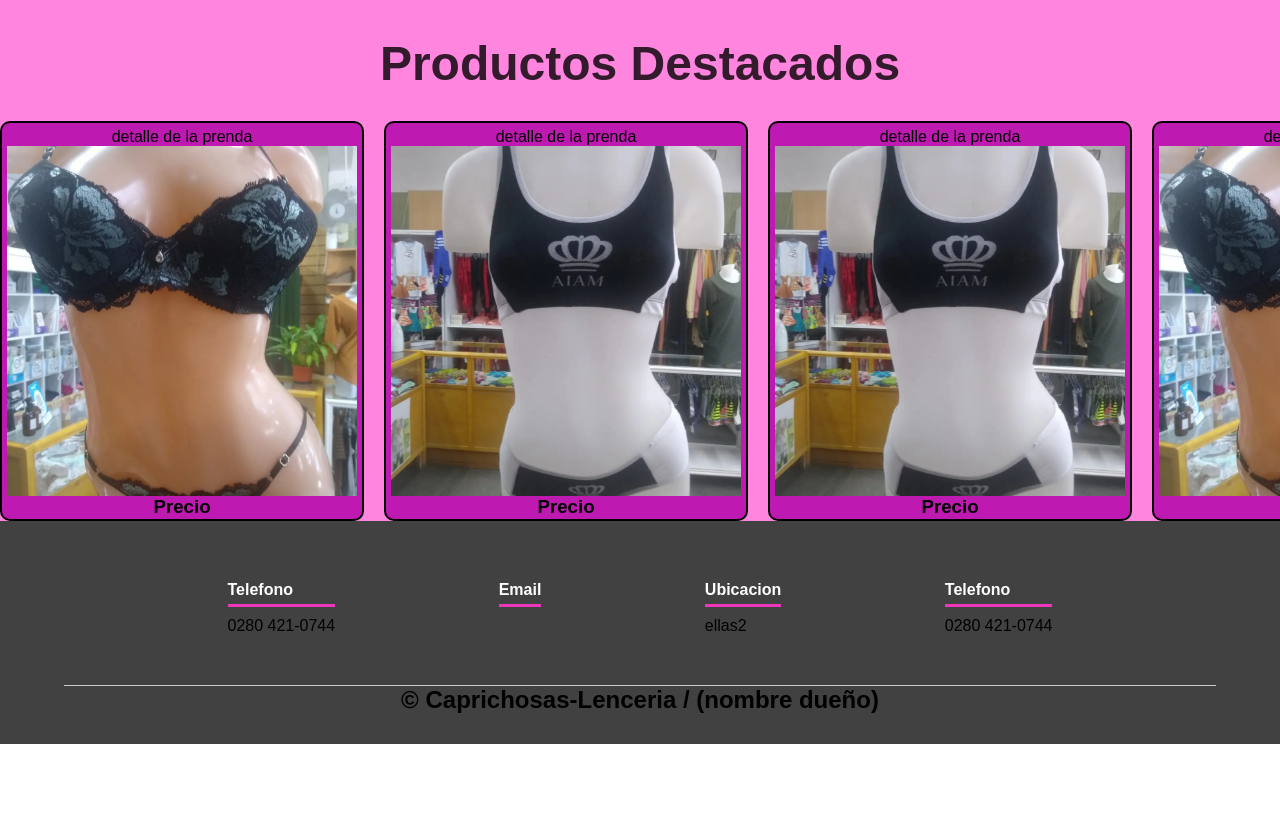
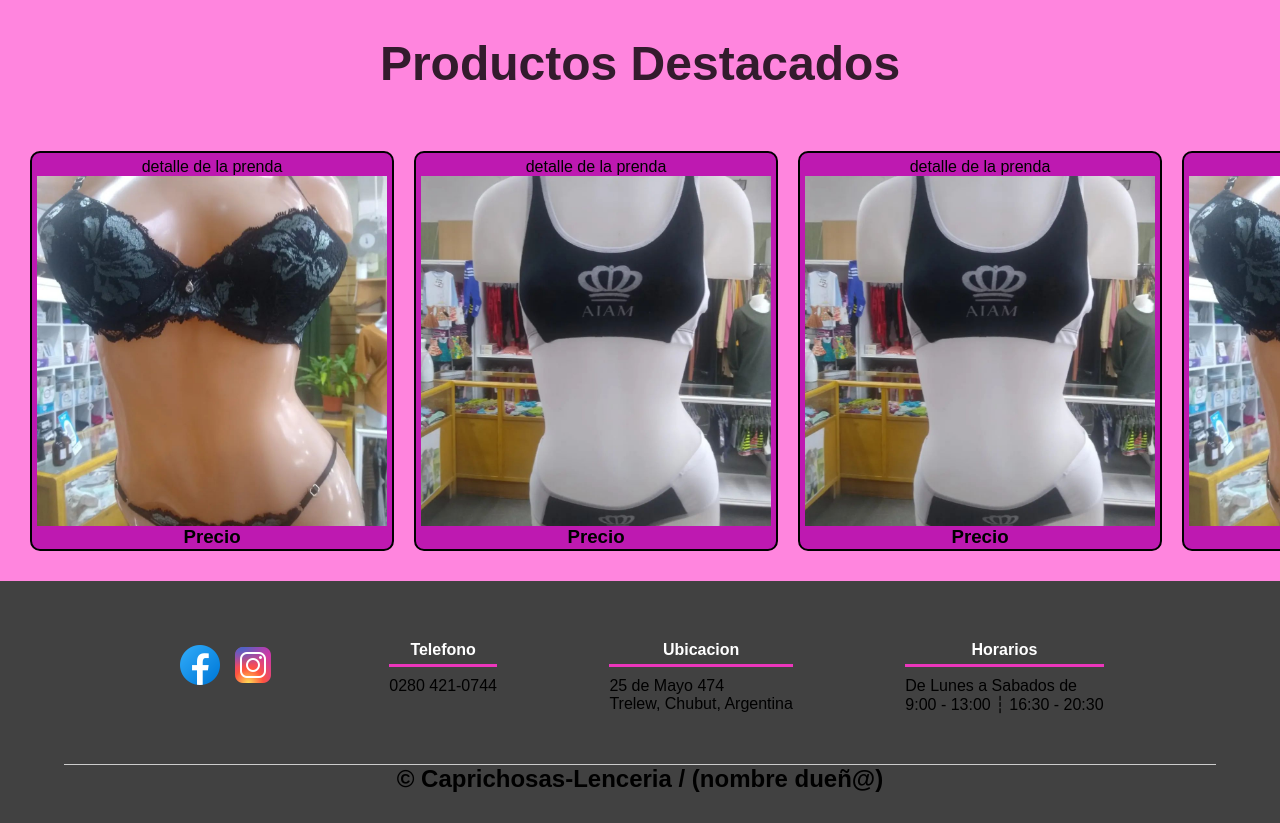
Before and after one commit to emilianocampos/Lnec, a plain HTML site: page index.html in a window 1280 px wide. Shown: the part 1020-1843 px from the top of the page. Before the commit the page ends 1764 px from the top, so only its background shows below. Drawn offline with Linux system fonts and the light colour scheme.

Commit message:
2nda actualizacion

```diff
--- a/css/estilos.css
+++ b/css/estilos.css
@@ -119,6 +119,7 @@ main {
     display: flex;
     overflow: auto;
     gap: 20px;
+    padding: 30px;
 }
 
 
@@ -156,3 +157,29 @@ footer {
     display: flex;
     justify-content: center;
 }
+
+.lol {
+    transition-duration: 2s;
+}
+
+.lol:hover {
+
+    transform: rotate(360deg);
+    border-radius: 15px;
+
+
+}
+
+.lil {
+    transition-duration: 2s;
+}
+
+.lil:hover {
+    transform: rotate(360deg);
+    border-radius: 15px;
+
+}
+
+ h4{
+    text-align: center;
+ }
--- a/index.html
+++ b/index.html
@@ -15,8 +15,8 @@
 
         <nav class="nav">
             <a href="./index.html">INICIO</a>
+            <a href="#">PRODUCTOS</a>
             <a href="#">UBICACION</a>
-            <a href="#">CONTACTO</a>
         </nav>
         <div class="wave" style="height: 150px; overflow: hidden;"><svg viewBox="0 0 500 150" preserveAspectRatio="none"
                 style="height: 100%; width: 100%;">
@@ -27,13 +27,15 @@
 
     </header>
     <main>
+
         <section class="contenedorpadre">
             <article>
-                <h2 class="titulo">Sobre nosotros</h2>
+                <h2 class="titulo">Sobre nosotros:</h2>
                 <p class="p">Lorem ipsum dolor sit amet consectetur adipisicing elit. Non magni nesciunt deleniti recusandae
                     eligendi iste, cumque ea sint incidunt nostrum distinctio aut pariatur fuga suscipit laborum
                     blanditiis tempore neque exercitationem?</p>
             </article>
+
         </section>
         <h1 class="tituloa">Productos Destacados</h1>
                 <div class="card">
@@ -66,27 +68,29 @@
     </main>
     <footer>
         <div class="contenedorfooter">
+            <div>
+                <a href="https://www.facebook.com/Caprichosas-lenceria-539794593094025"><img src="./img/icons8-facebook-nuevo-48.png" alt=""
+                        class="lol"></a>
+                <a href="https://www.instagram.com/caprichosaslenceria1/"><img src="./img/icons8-instagram-48.png" alt=""
+                        class="lil"></a>
+                        <a href=""></a>
+            </div>
             <div class="conterfoot">
                 <h4>Telefono</h4>
                 <p>0280 421-0744</p>
             </div>
-
             <div class="conterfoot">
-                <h4>Email</h4>
-                <p></p>
+                <h4>Ubicacion</h4>
+                <p>25 de Mayo 474 <br>Trelew, Chubut, Argentina</p>
             </div>
 
             <div class="conterfoot">
-                <h4>Ubicacion</h4>
-                <p>ellas2</p>
+                <h4>Horarios</h4>
+                <p>De Lunes a Sabados de <br> 9:00 - 13:00 ┆ 16:30 - 20:30</p>
             </div>
 
-            <div class="conterfoot">
-                <h4>Telefono</h4>
-                <p>0280 421-0744</p>
-            </div>
         </div>
-        <h2 class="titlefinal">&copy; Caprichosas-Lenceria / (nombre dueño)</h2>
+        <h2 class="titlefinal">&copy; Caprichosas-Lenceria / (nombre dueñ@)</h2>
     </footer>
 </body>
 
```
Also changed, not shown: img/icons8-ropa-interior-femenina-48.png (added).
